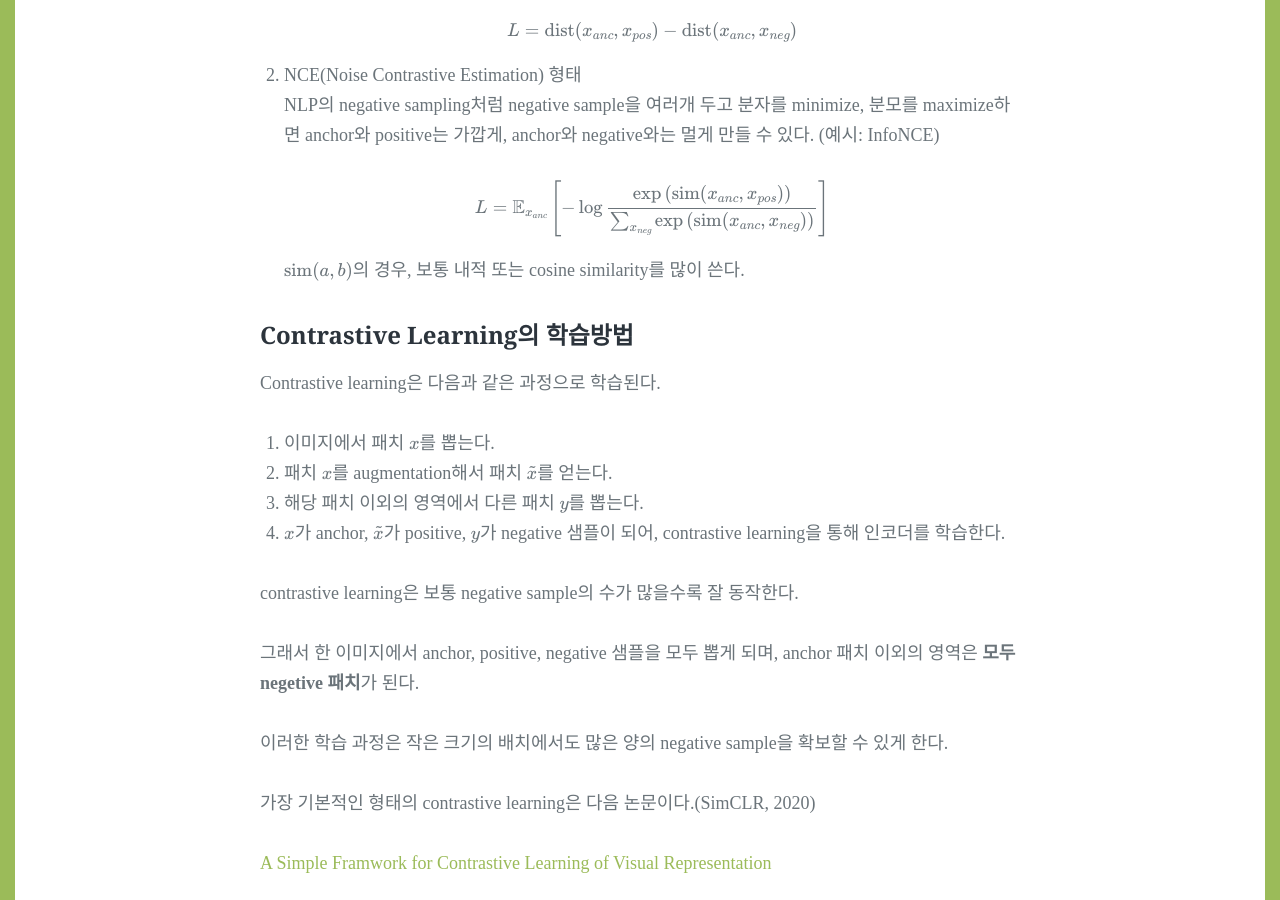
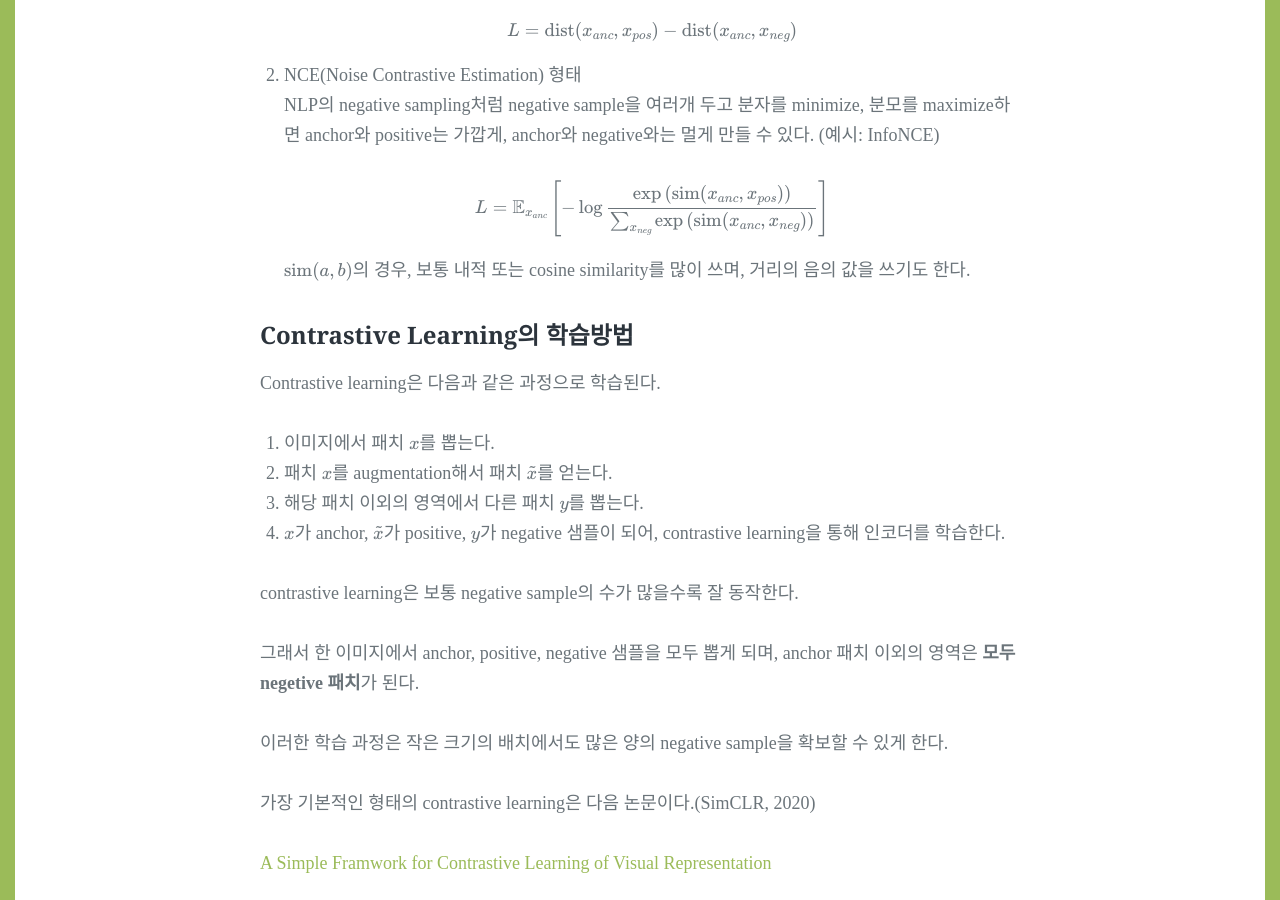
Before and after one commit to bdml-study/bdml-study.github.io, a Jekyll site: the page built from _posts/2022-11-11-seminar-01.md, in a window 1280 px wide and 900 px high, scrolled down 1063 px. Built offline with Jekyll 4.4.1, drawn with Linux system fonts in a browser that asks for light colours; some web fonts are replaced; formulas are drawn with MathJax 3; comment, search, counter and statistics services are not loaded.

Commit message:
self supervised learning upate

```diff
--- a/_posts/2022-11-11-seminar-01.md
+++ b/_posts/2022-11-11-seminar-01.md
@@ -43,7 +43,7 @@ Contrastive learning loss는 보통 다음과 같이 생겼다.
     L = \mathbb{E}_{x_{anc}}\left[ -\log \frac{\exp \left( \text{sim}(x_{anc}, x_{pos}) \right)}{\sum_{x_{neg}} \exp \left( \text{sim}(x_{anc}, x_{neg}) \right)} \right]
     $$
 
-    $\text{sim}(a, b)$의 경우, 보통 내적 또는 cosine similarity를 많이 쓴다.
+    $\text{sim}(a, b)$의 경우, 보통 내적 또는 cosine similarity를 많이 쓰며, 거리의 음의 값을 쓰기도 한다.
 
 ### Contrastive Learning의 학습방법
 
```
